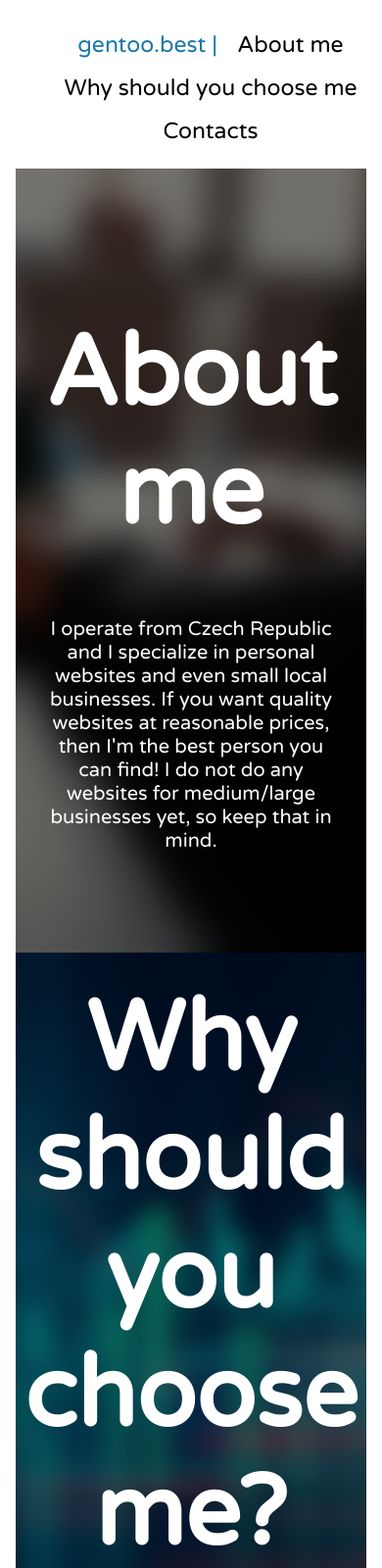
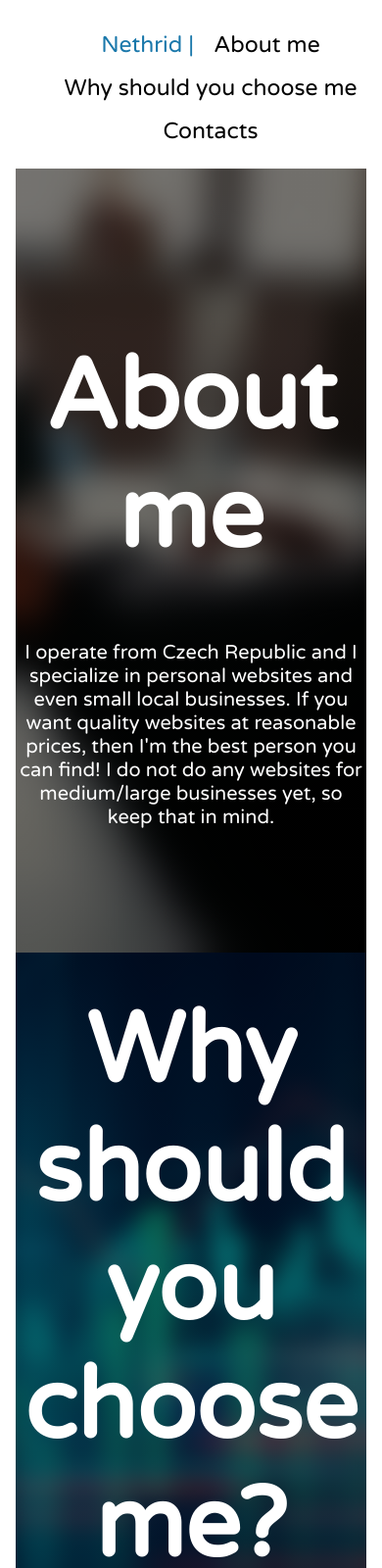
Before and after one commit to Ardougne/Nethrid, a plain HTML site: page index.html in a window 390 px wide. Shown: the top 1600 px of the page at 98% size. Drawn offline with Linux system fonts and the light colour scheme.

```diff
--- a/index.html
+++ b/index.html
@@ -8,16 +8,100 @@
 
 			<meta charset="UTF-8">
 			<meta name="description" content="Quality websites on the cheap">
-			<meta name="keywords" content="Websites, Website creation, HTML, CSS, gentoo.best">
+			<meta name="keywords" content="Websites, Website creation, HTML, CSS, Nethrid">
 			<meta name="viewport" content="width=device-width, initial-scale=1.0">
 
 			<!-- END OF META TAGS -->
 
-			<title>gentoo.best - Bringing you the best of web design</title>
+			<title>Nethrid - Bringing you the best of web design</title>
 
-			<!-- IMPORT CSS SPREADSHEET -->
+			<!-- CSS SPREADSHEET -->
 
-			<link rel="stylesheet" type="text/css" href="style.css"/>
+			<style>
+
+			/* CSS STYLE */
+
+				/* Imports the Varela Round font */
+
+				@import url('https://fonts.googleapis.com/css2?family=Varela+Round&display=swap');
+
+				html {
+				/* General */
+					font-family: 'Varela Round', sans-serif;
+					padding: 8px;
+					scroll-behavior: smooth;
+				}
+
+				p {
+				/* The p tag */
+					font-size: 20px;
+				}
+
+				.navbar-div {
+				/* Navigation bar */
+					height: 50px;
+					margin: 3px;
+				}
+
+				.navbar-li {
+				/* Navigation bar (li element) */
+					display: inline-block;
+					text-decoration: none;
+					list-style-type: none;
+					font-size: 23px;
+					padding: 8px;
+					color: black;
+				}
+
+				.hero-image-1 {
+				/* The first hero image */
+					background-image: linear-gradient(rgba(0, 0, 0, 0.5), rgba(0, 0, 0, 0.5)), url("logo.png");
+					height: 800px;
+					background-repeat: no-repeat;
+					background-position: center;
+					background-size: cover;
+					position: relative;
+					display: flex;
+					justify-content: center;
+					align-items: center;
+				}
+
+				.hero-image-2 {
+				/* The second hero image */
+					background-image: linear-gradient(rgba(0, 0, 0, 0.5), rgba(0, 0, 0, 0.5)), url("logo2.png");
+					height: 800px;
+					background-repeat: no-repeat;
+					background-position: center;
+					background-size: cover;
+					position: relative;
+					display: flex;
+					justify-content: center;
+					align-items: center;
+				}
+
+				.hero-image-3 {
+				/* The third hero image */
+					background-image: linear-gradient(rgba(0, 0, 0, 0.5), rgba(0, 0, 0, 0.5)), url("logo3.png");
+					height: 800px;
+					background-repeat: no-repeat;
+					background-position: center;
+					background-size: cover;
+					position: relative;
+					display: flex;
+					justify-content: center;
+					align-items: center;
+				}
+
+				.hero-text {
+				/* The hero text */
+					color: white;
+					position: absolute;
+					text-align: center;
+					font-size: 50px;
+				}
+
+
+			</style>
 
 		</head>
 
@@ -27,7 +111,7 @@
 
 			<div class="navbar">
 			<ul style="text-align: center;">
-				<li class="navbar-li"><a style="color: #1a78ab;">gentoo.best | </a></li>
+				<li class="navbar-li"><a style="color: #1a78ab;">Nethrid | </a></li>
 				<li class="navbar-li"><a href="#aboutus" style="color: black; text-decoration: none;">About me</a></li>
 				<li class="navbar-li"><a href="#reasons" style="color: black; text-decoration: none;">Why should you choose me</a></li>
 				<li class="navbar-li"><a href="#contact" style="color: black; text-decoration: none;">Contacts</a></li>
```
